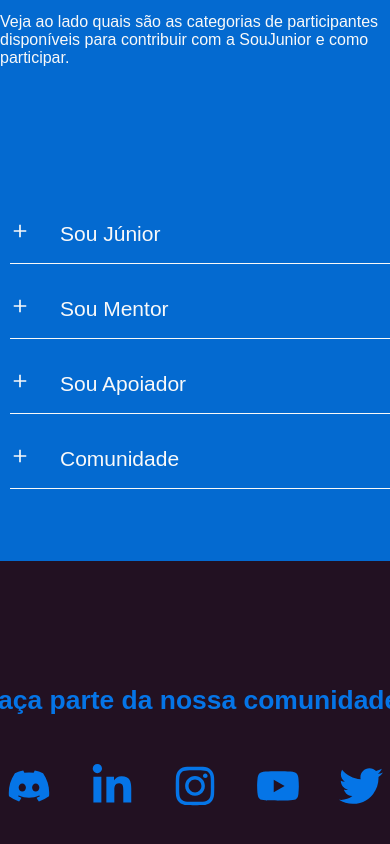
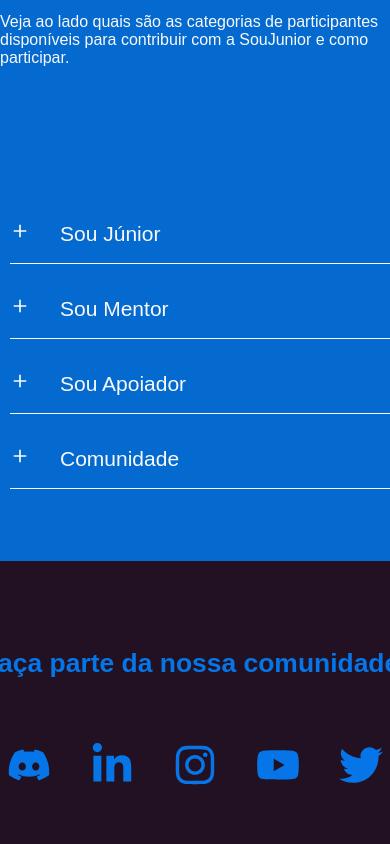
Before and after one commit to SouJunior/site-webapp, a Next.js app: page / in a window 390 px wide. Shown: the part 2256-3100 px from the top of the page. Built offline with nearby package versions, Linux system fonts and the light colour scheme; a web font is replaced by a local one.

Commit message:
alterações responsividade

```diff
--- a/components/Footer/Footer.module.css
+++ b/components/Footer/Footer.module.css
@@ -55,14 +55,25 @@ margin-top: 97px;
 
 /*Resposividade*/
 
-@media (max-width: 900px) {
+@media (max-width: 414px) {
   .footerContainer {
     display: flex;
+    flex-direction: column;
     justify-content: center;
+    align-items: center;
+    padding: 35px;
+   /* gap: 10px;*/
     width: 100%;
-    padding: 83px 0;
-      }
+    height: 128px;
+    }
+  .align{
+ display: flex;
+flex-direction: column;
+justify-content: center;
+align-items: center;
+padding: 0px;
+gap: 16px;
 
-
+  }
 
 }
```
